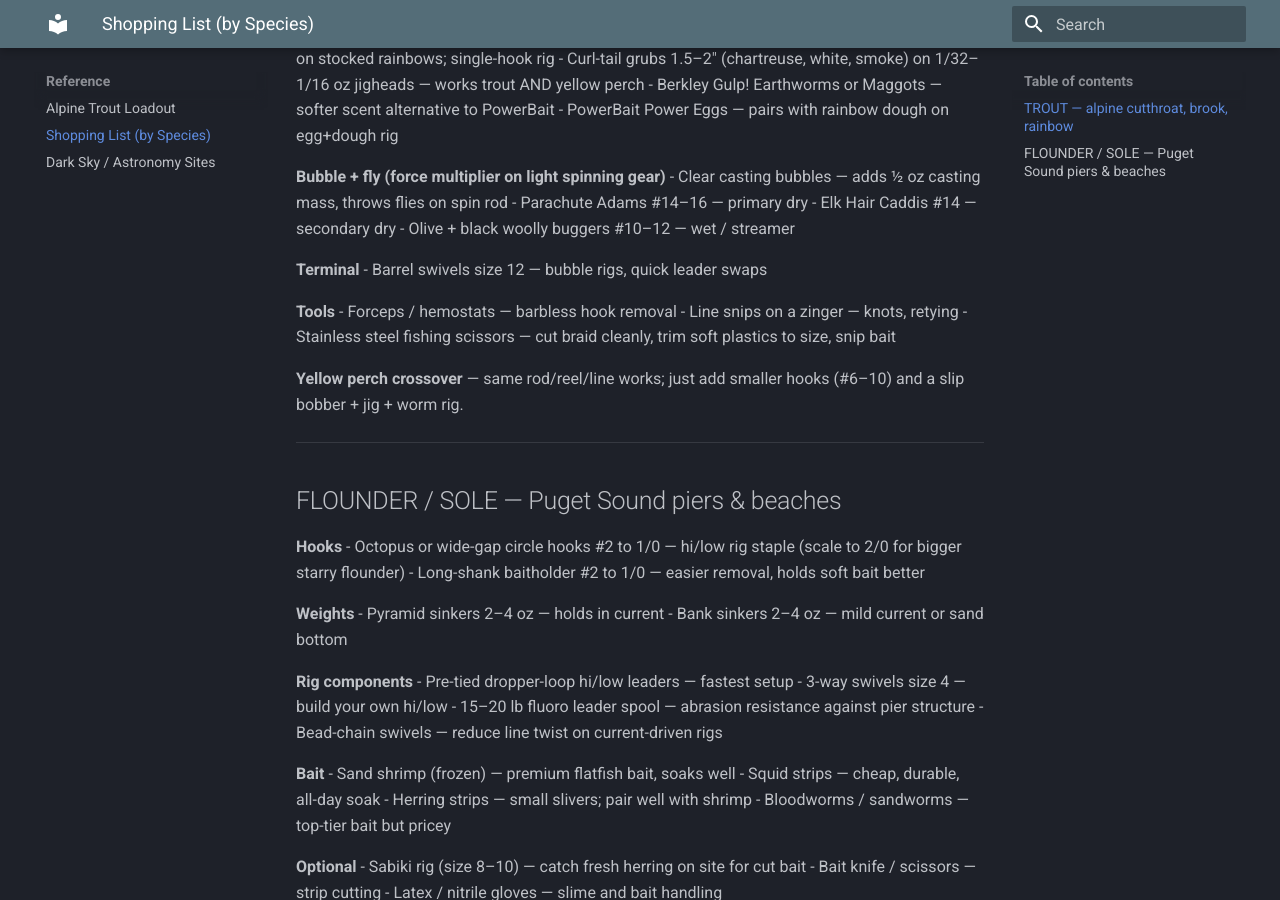
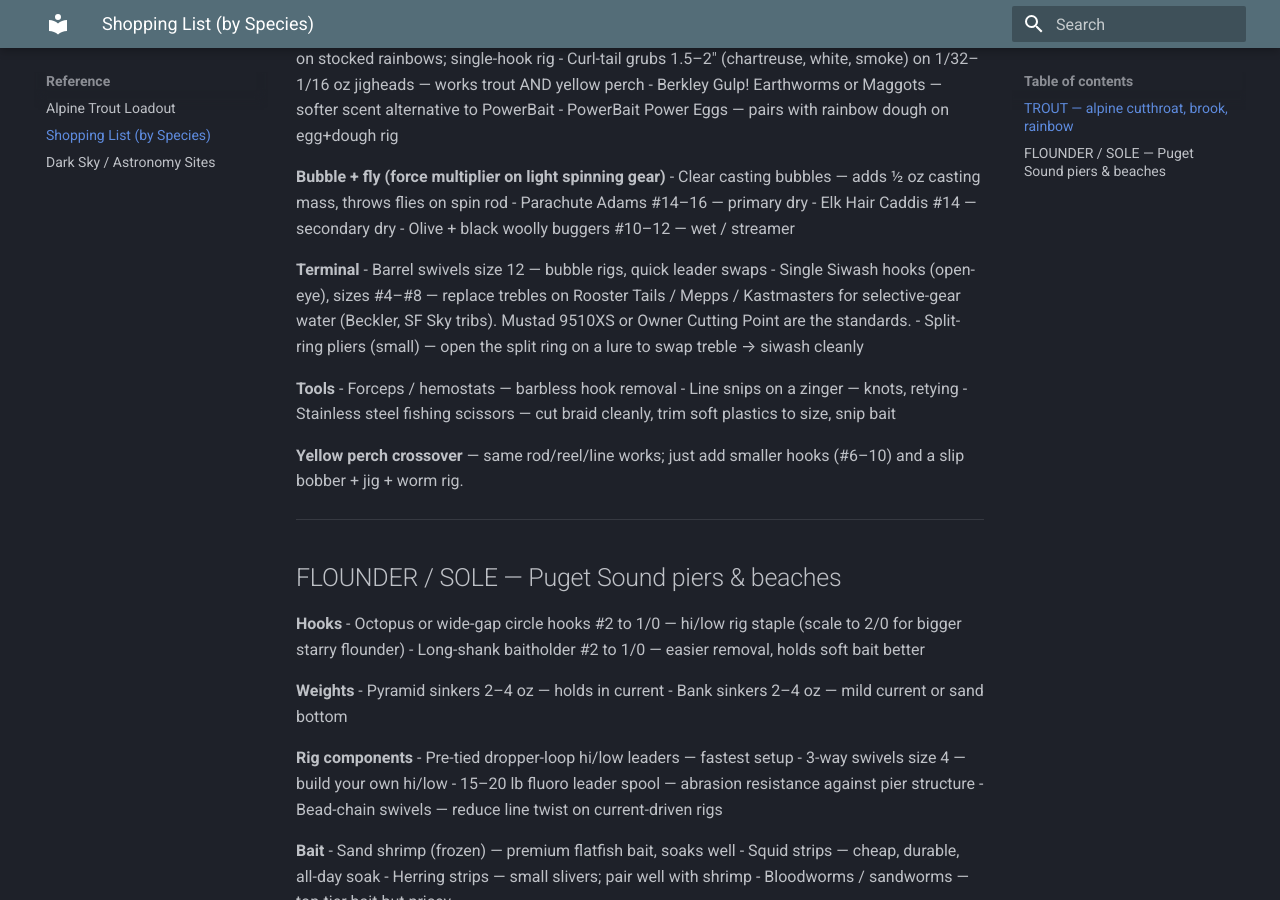
Before and after one commit to jdosher/outdoors-manual, an MkDocs documentation site: the page built from docs/reference/shopping_list.md, in a window 1280 px wide and 900 px high, scrolled down 772 px. Built offline with MkDocs 1.6.1 and Material for MkDocs 9.7.7, drawn with Linux system fonts in a browser that asks for light colours.

Commit message:
Shopping list: add single siwash hooks + split-ring pliers for selective gear

```diff
--- a/docs/reference/shopping_list.md
+++ b/docs/reference/shopping_list.md
@@ -49,6 +49,8 @@ Compact, printable tackle reference organized by target species. Each line: **it
 
 **Terminal**
 - Barrel swivels size 12 — bubble rigs, quick leader swaps
+- Single Siwash hooks (open-eye), sizes #4–#8 — replace trebles on Rooster Tails / Mepps / Kastmasters for selective-gear water (Beckler, SF Sky tribs). Mustad 9510XS or Owner Cutting Point are the standards.
+- Split-ring pliers (small) — open the split ring on a lure to swap treble → siwash cleanly
 
 **Tools**
 - Forceps / hemostats — barbless hook removal
```
